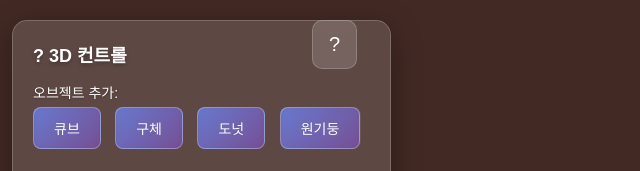
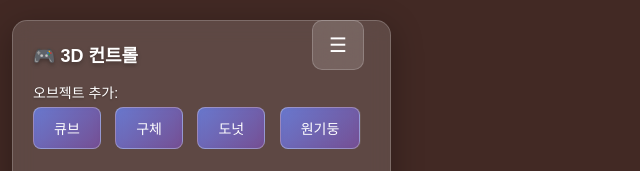
Before and after one commit to komojo16/3Dweb, a plain HTML site: page index.html in a window 1280 px wide. Shown: the top 171 px of the page, 8-648 px from the left. Drawn offline with nearby package versions, Linux system fonts and the light colour scheme; animation ran at ten frames a second.

Commit message:
code update

```diff
--- a/index.html
+++ b/index.html
@@ -122,9 +122,9 @@
 </head>
 <body>
     <div id="container"></div>
-    <button class="toggle-btn controls-visible" onclick="toggleControls()">?</button>
+    <button class="toggle-btn controls-visible" onclick="toggleControls()">☰</button>
     <div class="controls" id="controlPanel">
-        <h3>? 3D 컨트롤</h3>
+        <h3>🎮 3D 컨트롤</h3>
 
         <div class="control-group">
             <label>오브젝트 추가:</label>
```
